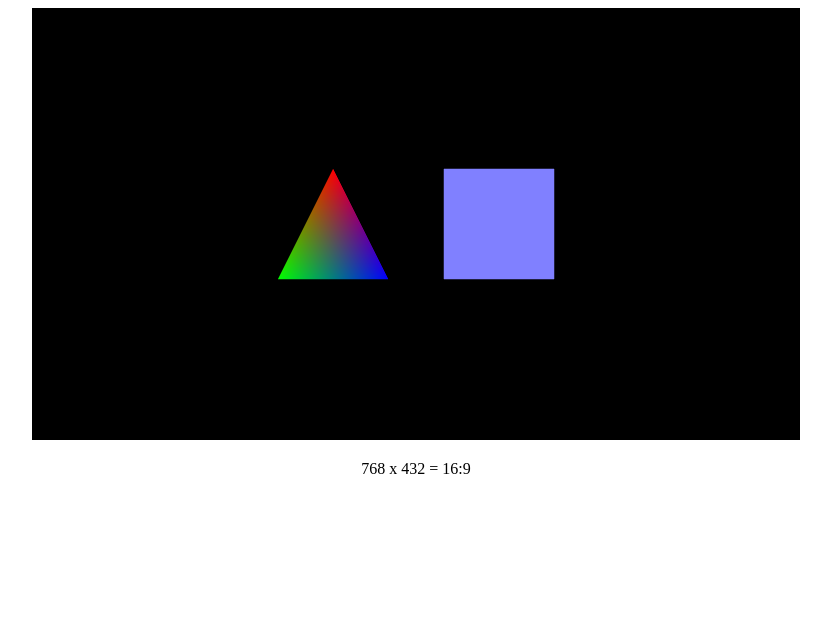
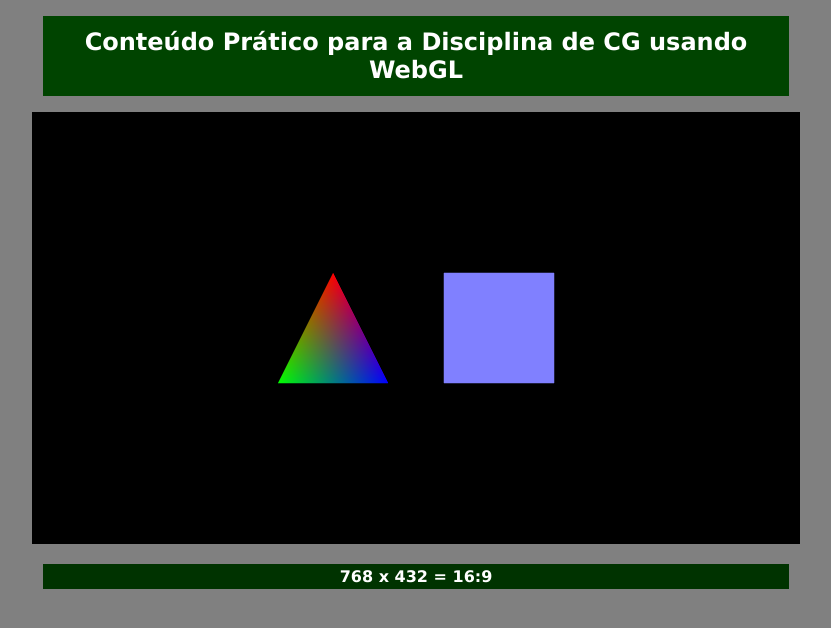
Before and after one commit to Egmonpereira/Tutorial_Pratico_Parte_3, a plain HTML site: page index.html in a window 1280 px wide. Shown: the whole page, without its empty margins (224-1055 px from the left). Drawn offline with nearby package versions, Linux system fonts and the light colour scheme.

Commit message:
Melhorando o visual

```diff
--- a/index.html
+++ b/index.html
@@ -8,7 +8,7 @@
         </script>
 
         <script type="text/javascript"
-	    src="https://code.jquery.com/jquery-3.5.1.min.js">
+	    src="js/jquery-3.2.1.min.js">
         </script>
 
         <script type="text/javascript">
@@ -266,14 +266,41 @@
             }
         </script>
     </head>
-    <body>
+    <body bgcolor="gray">
         <center>
-            <canvas id="canvas-webgl"
-            width="768px"
-            height="432px"
-            style="border:none">
-            </canvas>
-            <p>768 x 432 = 16:9 </p>
+            <p>
+                <table border="0" bgcolor="#004400" width="59%" height="80px">
+                    <tr>
+                        <td>
+                            <center>
+                                <font face="Verdana" size="+2" color="#fff">
+                                    <b>Conteúdo Prático para a Disciplina de CG usando WebGL</b>
+                                </font>
+                            </center>
+                        </td>
+                    </tr>
+                </table>
+            </p>
+            <p>
+                <canvas id="canvas-webgl"
+                width="768px"
+                height="432px"
+                style="border:none">
+                </canvas>
+                <p>
+                    <table border="0" bgcolor="#003300" width="59%" height="5px">
+                        <tr>
+                            <td>
+                                <center>
+                                    <font face="Verdana" size="3" color="#fff">
+                                        <b>768 x 432 = 16:9</b>
+                                    </font>
+                                </center>
+                            </td>
+                        </tr>
+                    </table>
+                </p>
+            </p>
         </center>
     </body>
 </html>
```
